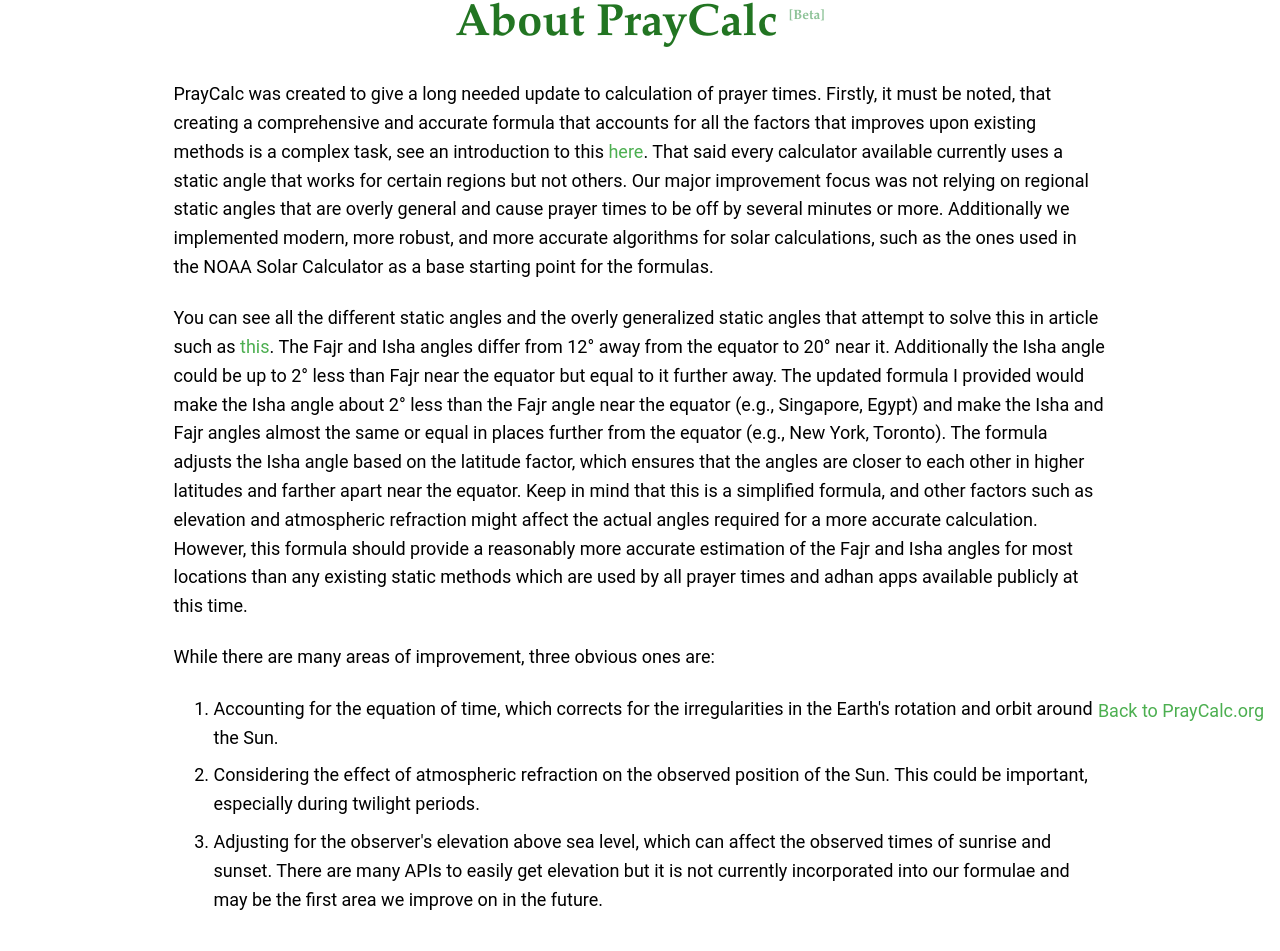
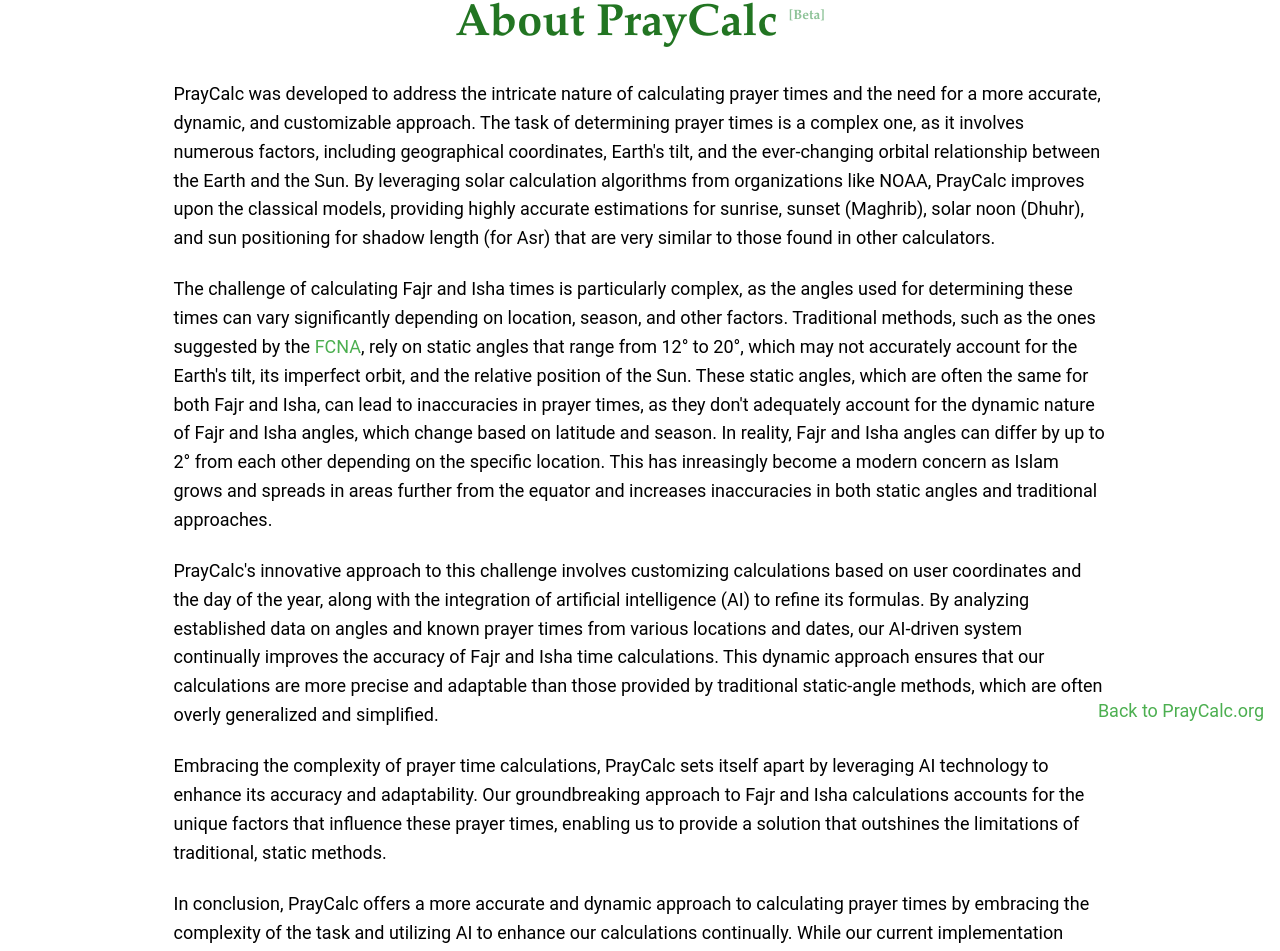
Before and after one commit to acamarata/praycalc, a Next.js app: page /about in a window 1280 px wide. Shown: the part 58-1009 px from the top of the page. Built offline with nearby package versions, Linux system fonts and the light colour scheme.

Commit message:
Improved About content

```diff
--- a/src/pages/about.tsx
+++ b/src/pages/about.tsx
@@ -8,26 +8,12 @@
       <div className="aboutContainer">
         <h1>About PrayCalc <span>[Beta]</span></h1>
         <div className={styles.content}>
-          <p>
-            PrayCalc was created to give a long needed update to calculation of prayer times.  Firstly, it must be noted, that creating a comprehensive and accurate formula that accounts for all the factors that improves upon existing methods is a complex task, see an introduction to this <a href="https://en.wikipedia.org/wiki/Salah_times#Time_calculation">here</a>. That said every calculator available currently uses a static angle that works for certain regions but not others. Our major improvement focus was not relying on regional static angles that are overly general and cause prayer times to be off by several minutes or more. Additionally we implemented modern, more robust, and more accurate algorithms for solar calculations, such as the ones used in the NOAA Solar Calculator as a base starting point for the formulas.
-          </p>
-          <p>
-            You can see all the different static angles and the overly generalized static angles that attempt to solve this in article such as <a href="https://fiqhcouncil.org/the-suggested-calculation-method-for-fajr-and-isha/">this</a>.  The Fajr and Isha angles differ from 12° away from the equator to 20° near it.  Additionally the Isha angle could be up to 2° less than Fajr near the equator but equal to it further away. The updated formula I provided would make the Isha angle about 2° less than the Fajr angle near the equator (e.g., Singapore, Egypt) and make the Isha and Fajr angles almost the same or equal in places further from the equator (e.g., New York, Toronto). The formula adjusts the Isha angle based on the latitude factor, which ensures that the angles are closer to each other in higher latitudes and farther apart near the equator. Keep in mind that this is a simplified formula, and other factors such as elevation and atmospheric refraction might affect the actual angles required for a more accurate calculation. However, this formula should provide a reasonably more accurate estimation of the Fajr and Isha angles for most locations than any existing static methods which are used by all prayer times and adhan apps available publicly at this time.
-          </p>
-          <p>
-            While there are many areas of improvement, three obvious ones are:
-          </p>
-          <ol>
-            <li>
-              Accounting for the equation of time, which corrects for the irregularities in the Earth's rotation and orbit around the Sun.
-            </li>
-            <li>
-              Considering the effect of atmospheric refraction on the observed position of the Sun. This could be important, especially during twilight periods.
-            </li>
-            <li>
-              Adjusting for the observer's elevation above sea level, which can affect the observed times of sunrise and sunset.  There are many APIs to easily get elevation but it is not currently incorporated into our formulae and may be the first area we improve on in the future.
-            </li>
-          </ol>
+          <p>PrayCalc was developed to address the intricate nature of calculating prayer times and the need for a more accurate, dynamic, and customizable approach. The task of determining prayer times is a complex one, as it involves numerous factors, including geographical coordinates, Earth's tilt, and the ever-changing orbital relationship between the Earth and the Sun. By leveraging solar calculation algorithms from organizations like NOAA, PrayCalc improves upon the classical models, providing highly accurate estimations for sunrise, sunset (Maghrib), solar noon (Dhuhr), and sun positioning for shadow length (for Asr) that are very similar to those found in other calculators.</p>
+          <p>The challenge of calculating Fajr and Isha times is particularly complex, as the angles used for determining these times can vary significantly depending on location, season, and other factors. Traditional methods, such as the ones suggested by the <a href="https://fiqhcouncil.org/the-suggested-calculation-method-for-fajr-and-isha/">FCNA</a>, rely on static angles that range from 12° to 20°, which may not accurately account for the Earth's tilt, its imperfect orbit, and the relative position of the Sun. These static angles, which are often the same for both Fajr and Isha, can lead to inaccuracies in prayer times, as they don't adequately account for the dynamic nature of Fajr and Isha angles, which change based on latitude and season. In reality, Fajr and Isha angles can differ by up to 2° from each other depending on the specific location. This has inreasingly become a modern concern as Islam grows and spreads in areas further from the equator and increases inaccuracies in both static angles and traditional approaches.</p>
+          <p>PrayCalc's innovative approach to this challenge involves customizing calculations based on user coordinates and the day of the year, along with the integration of artificial intelligence (AI) to refine its formulas. By analyzing established data on angles and known prayer times from various locations and dates, our AI-driven system continually improves the accuracy of Fajr and Isha time calculations. This dynamic approach ensures that our calculations are more precise and adaptable than those provided by traditional static-angle methods, which are often overly generalized and simplified.</p>
+          <p>Embracing the complexity of prayer time calculations, PrayCalc sets itself apart by leveraging AI technology to enhance its accuracy and adaptability. Our groundbreaking approach to Fajr and Isha calculations accounts for the unique factors that influence these prayer times, enabling us to provide a solution that outshines the limitations of traditional, static methods.</p>
+          <p>In conclusion, PrayCalc offers a more accurate and dynamic approach to calculating prayer times by embracing the complexity of the task and utilizing AI to enhance our calculations continually. While our current implementation already provides significant improvements, we acknowledge that there are areas for potential enhancement, such as accounting for the equation of time, considering atmospheric refraction, and adjusting for elevation above sea level. PrayCalc is committed to refining its calculations and incorporating these factors in the future, leveraging the power of AI to provide the most accurate and customizable prayer times possible for our users.</p>
+          <p>As PrayCalc is currently in its Beta stage, we are actively seeking feedback to improve our service. We greatly appreciate any comments or suggestions you may have, and we encourage you to send them to . Together, we can create the most accurate and reliable prayer times calculator available.</p>
         </div>
       </div>
     </MainLayout>
```
